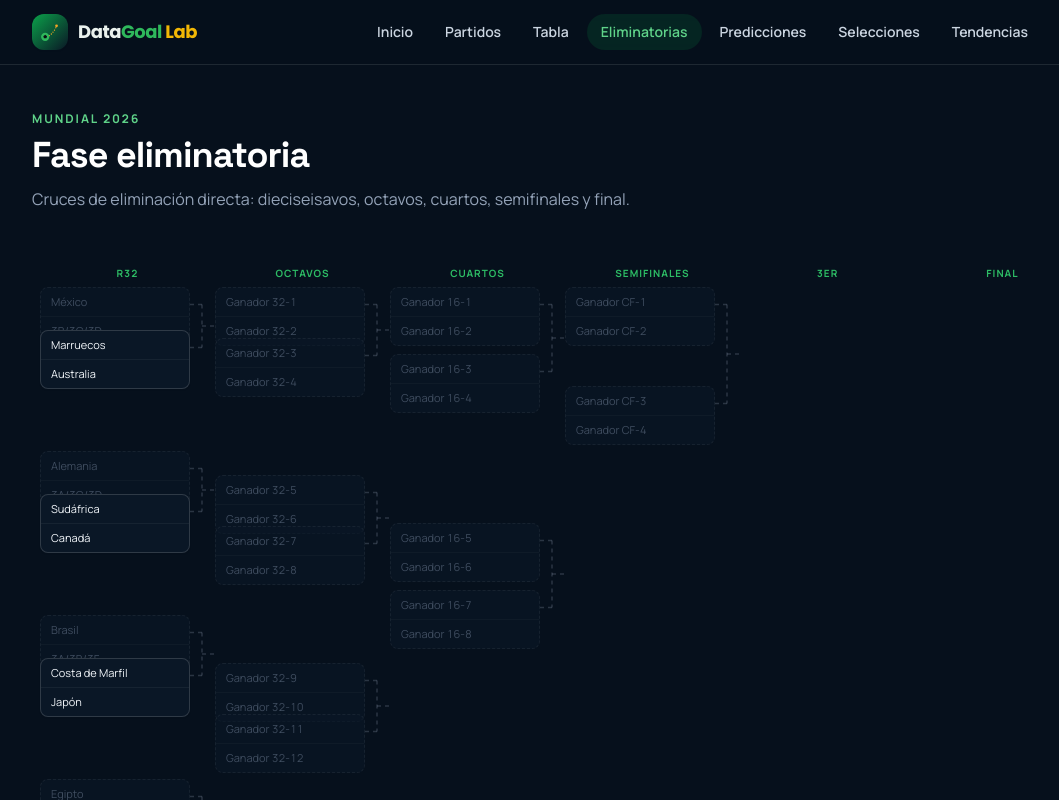
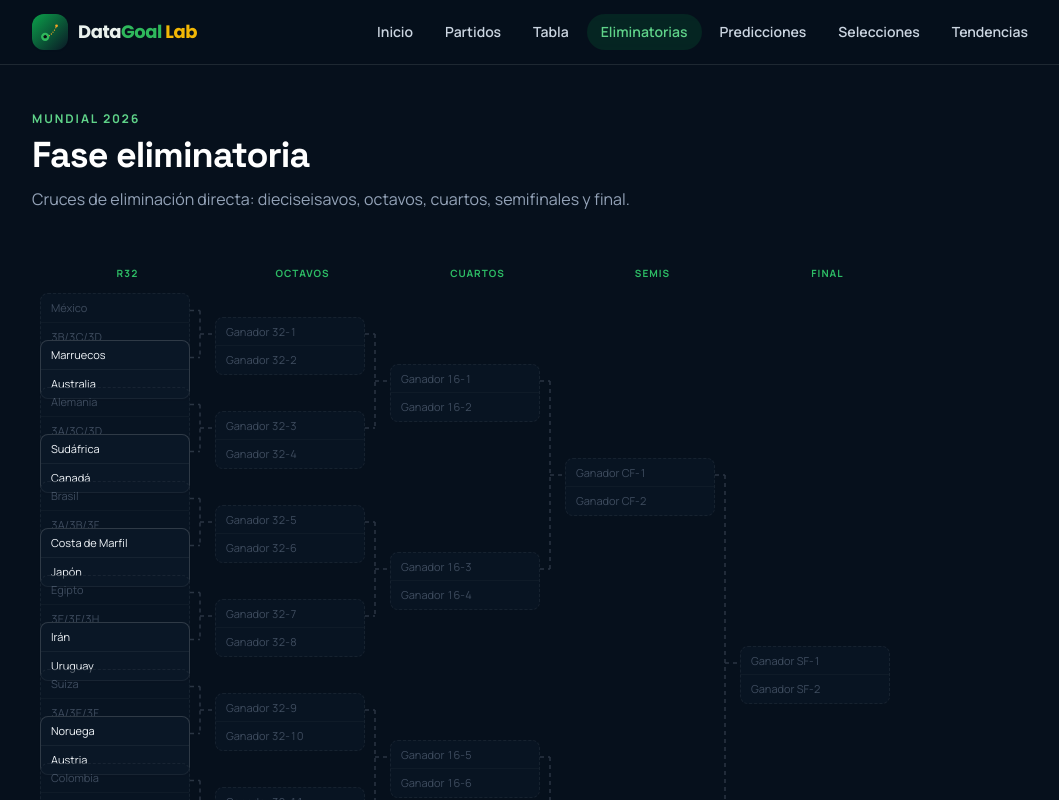
Before and after one commit to hugoandri/CLPAGWLDCP, a Next.js app: page /eliminatorias in a window 1280 px wide. Shown: the top 800 px of the page, without its empty margins (20-1079 px from the left). Built offline with nearby package versions, Linux system fonts and the light colour scheme.

Commit message:
fix: hero uses exact MatchCard component from partidos de hoy

```diff
--- a/components/KnockoutBracket.tsx
+++ b/components/KnockoutBracket.tsx
@@ -1,144 +1,170 @@
 import { knockoutRounds as fallbackRounds } from "@/data/knockout";
 import type { KnockoutRound, KnockoutMatch } from "@/data/knockout";
 import { cn } from "@/lib/utils";
+
+// Each R32 match occupies UNIT px of vertical space.
+// Round r occupies UNIT * 2^r per match → all rounds share the same total height.
+const MATCH_H = 35; // height of a match card (2 rows × ~17.5px)
+const UNIT = 47;    // base slot: 35px match + 12px min gap
+const MATCH_W = 150;
+const COL_W = 175;
+const CONN_X = MATCH_W + 10; // where vertical connector sits
 
 interface KnockoutBracketProps {
   className?: string;
   rounds?: KnockoutRound[];
 }
 
-// ─── Team label row ───
-function TeamLabel({ name, score, winner, gray }: { name: string; score?: number; winner?: boolean; gray?: boolean }) {
+// ── Team label ────────────────────────────────────────────────────────────────
+function TeamLabel({ name, score, winner, gray }: {
+  name: string; score?: number; winner?: boolean; gray?: boolean;
+}) {
   return (
-    <div className={cn("flex items-center justify-between gap-1 rounded px-2.5 py-[7px] text-[11px] leading-tight", gray && "text-slate-400 dark:text-slate-500", winner && "font-bold")} style={winner ? { background: "rgba(47, 184, 92, 0.12)", color: "#166534" } : {}}>
+    <div
+      className={cn(
+        "flex items-center justify-between gap-1 rounded px-2.5 py-[7px] text-[11px] leading-tight",
+        gray && "text-slate-400 dark:text-slate-500",
+        winner && "font-bold",
+      )}
+      style={winner ? { background: "rgba(47,184,92,0.12)", color: "#166534" } : {}}
+    >
       <span className="truncate">{name}</span>
-      {score !== undefined && <span className="shrink-0 tabular-nums font-bold">{score}</span>}
+      {score !== undefined && (
+        <span className="shrink-0 tabular-nums font-bold">{score}</span>
+      )}
     </div>
   );
 }
 
-// ─── Single match card ───
+// ── Match card ────────────────────────────────────────────────────────────────
 function MatchCard({ match }: { match: KnockoutMatch }) {
   const hasScore = match.status === "finished" && match.homeScore !== undefined;
   const homeWon = hasScore && (match.homeScore ?? 0) > (match.awayScore ?? 0);
   const awayWon = hasScore && (match.awayScore ?? 0) > (match.homeScore ?? 0);
   const isPlaceholder = match.status === "placeholder";
-  const isTbd = isPlaceholder || /^[123]°/.test(match.homeLabel) || match.homeLabel.startsWith("Ganador") || match.homeLabel.startsWith("Perdedor");
+  const isTbd =
+    isPlaceholder ||
+    /^[123]°/.test(match.homeLabel) ||
+    match.homeLabel.startsWith("Ganador") ||
+    match.homeLabel.startsWith("Perdedor");
 
   return (
-    <div className={cn("w-[150px] shrink-0 overflow-hidden rounded-lg border bg-white dark:bg-navy-900", isPlaceholder ? "border-dashed border-slate-200 dark:border-white/10" : "border-slate-200 shadow-sm dark:border-white/15", isTbd && "opacity-60")}>
-      <TeamLabel name={match.homeLabel} score={hasScore ? match.homeScore : undefined} winner={homeWon} gray={isTbd} />
+    <div
+      className={cn(
+        "overflow-hidden rounded-lg border bg-white dark:bg-navy-900",
+        isPlaceholder
+          ? "border-dashed border-slate-200 dark:border-white/10"
+          : "border-slate-200 shadow-sm dark:border-white/15",
+        isTbd && "opacity-60",
+      )}
+      style={{ width: MATCH_W }}
+    >
+      <TeamLabel
+        name={match.homeLabel}
+        score={hasScore ? match.homeScore : undefined}
+        winner={homeWon}
+        gray={isTbd}
+      />
       <div className="h-px bg-slate-100 dark:bg-white/5" />
-      <TeamLabel name={match.awayLabel} score={hasScore ? match.awayScore : undefined} winner={awayWon} gray={isTbd} />
+      <TeamLabel
+        name={match.awayLabel}
+        score={hasScore ? match.awayScore : undefined}
+        winner={awayWon}
+        gray={isTbd}
+      />
     </div>
   );
 }
 
-// ─── Bracket pair: two matches in round N, with connector to round N+1 ───
-function BracketPair({
-  topMatch,
-  bottomMatch,
-  spacing, // vertical gap between top and bottom match in px
-  pairWidth, // width reserved for connector in px
-}: {
-  topMatch: KnockoutMatch;
-  bottomMatch?: KnockoutMatch;
-  spacing: number;
-  pairWidth: number;
-}) {
-  const matchHeight = 35; // ~ 2 rows of 17.5px each
-  const pairHeight = matchHeight * 2 + spacing;
-  const midY = pairHeight / 2;
-  const matchRight = 150;
-  const junctionX = matchRight + 12;
-  const hasTeams = topMatch.status !== "placeholder" && !/^[123]°/.test(topMatch.homeLabel);
-  const dash = topMatch.status === "placeholder" ? 4 : 0;
-  const opacity = hasTeams ? 0.8 : 0.25;
+// ── Bracket ───────────────────────────────────────────────────────────────────
+export default function KnockoutBracket({ className, rounds }: KnockoutBracketProps) {
+  const data = rounds ?? fallbackRounds;
 
+  // 3rd place is shown separately below the main bracket
+  const bracketRounds = data.filter((r) => r.id !== "tercer-puesto" && r.matches.length > 0);
+  const thirdPlace = data.find((r) => r.id === "tercer-puesto");
+
+  if (bracketRounds.length === 0) {
     return (
-    <div className="relative" style={{ height: pairHeight }}>
-      {/* Top match */}
-      <div className="absolute left-0 top-0 z-10">
-        <MatchCard match={topMatch} />
-      </div>
-
-      {/* Bottom match */}
-      {bottomMatch && (
-        <div className="absolute left-0 z-10" style={{ top: matchHeight + spacing }}>
-          <MatchCard match={bottomMatch} />
-        </div>
-      )}
-
-      {/* Connector to next round */}
-      <svg className="absolute z-0" style={{ left: 0, top: 0, width: pairWidth, height: pairHeight, pointerEvents: "none" }}>
-        {/* Horizontal line from top match */}
-        <line x1={matchRight} y1={matchHeight / 2} x2={junctionX} y2={matchHeight / 2} stroke="#94a3b8" strokeWidth="1.5" strokeDasharray={dash > 0 ? `${dash},${dash}` : undefined} opacity={opacity} />
-        {/* Horizontal line from bottom match */}
-        <line x1={matchRight} y1={pairHeight - matchHeight / 2} x2={junctionX} y2={pairHeight - matchHeight / 2} stroke="#94a3b8" strokeWidth="1.5" strokeDasharray={dash > 0 ? `${dash},${dash}` : undefined} opacity={opacity} />
-        {/* Vertical connector line */}
-        <line x1={junctionX} y1={matchHeight / 2} x2={junctionX} y2={pairHeight - matchHeight / 2} stroke="#94a3b8" strokeWidth="1.5" strokeDasharray={dash > 0 ? `${dash},${dash}` : undefined} opacity={opacity} />
-        {/* Horizontal arm going right to next round */}
-        <line x1={junctionX} y1={midY} x2={junctionX + 12} y2={midY} stroke="#94a3b8" strokeWidth="1.5" strokeDasharray={dash > 0 ? `${dash},${dash}` : undefined} opacity={opacity} />
-      </svg>
+      <div className={cn("card p-8 text-center text-slate-500", className)}>
+        No hay partidos disponibles.
       </div>
     );
   }
 
-// ─── Main bracket component ───
-export default function KnockoutBracket({ className, rounds }: KnockoutBracketProps) {
-  const data = rounds ?? fallbackRounds;
-  const visibleRounds = data.filter((r) => r.matches.length > 0);
-  if (visibleRounds.length === 0) return <div className={cn("card p-8 text-center text-slate-500", className)}>No hay partidos disponibles.</div>;
-
-  // Calculate spacing: each round doubles the gap between pairs
-  // R32: match pairs have 12px gap between top and bottom
-  // R16: 28px gap
-  // QF: 60px gap
-  // SF: 124px gap
-  // Final: 252px gap (but only 1 match, no pair needed)
+  // Total height = UNIT × number of R32 matches
+  // e.g. 16 R32 matches → 47 × 16 = 752 px
+  const firstCount = bracketRounds[0].matches.length;
+  const totalH = UNIT * firstCount;
+  const HEADER_H = 28; // space for round label above each column
 
   return (
     <div className={cn("overflow-x-auto pb-4", className)}>
-      <div className="inline-flex gap-0 p-2" style={{ minWidth: visibleRounds.length * 190, minHeight: 600 }}>
-        {visibleRounds.map((round, rIdx) => {
-          const pairGap = Math.pow(2, rIdx) * 8; // R32: 8, R16: 16, QF: 32, SF: 64, Final: 128
-          const pairHeight = 35 * 2 + pairGap; // matchHeight * 2 + gap
+      <div className="inline-flex flex-col gap-8 p-2">
 
-          // For the final (1 match), just center it
-          if (round.matches.length === 1) {
-            return (
-              <div key={round.id} className="flex shrink-0 flex-col items-center" style={{ width: 175 }}>
-                <div className="mb-2 text-center" style={{ height: 20 }}>
-                  <span className="text-[10px] font-bold uppercase tracking-widest text-pitch-600 dark:text-pitch-400">{shortLabel(round.label)}</span>
-                </div>
-                <div className="flex items-center" style={{ height: pairHeight * (round.matches.length - 1 + 1) / 1, marginTop: pairHeight * 3 }}>
-                  <MatchCard match={round.matches[0]} />
-                </div>
-              </div>
-            );
-          }
+        {/* ── Main bracket columns ── */}
+        <div className="inline-flex" style={{ height: totalH + HEADER_H }}>
+          {bracketRounds.map((round, rIdx) => {
+            const slotH = UNIT * Math.pow(2, rIdx);
+            const isLast = rIdx === bracketRounds.length - 1;
 
             return (
-            <div key={round.id} className="flex shrink-0 flex-col" style={{ width: 175 }}>
+              <div
+                key={round.id}
+                className="relative shrink-0 flex flex-col"
+                style={{ width: COL_W }}
+              >
                 {/* Round label */}
-              <div className="mb-2 text-center" style={{ height: 20 }}>
-                <span className="text-[10px] font-bold uppercase tracking-widest text-pitch-600 dark:text-pitch-400">{shortLabel(round.label)}</span>
+                <div
+                  className="flex items-center justify-center shrink-0"
+                  style={{ height: HEADER_H }}
+                >
+                  <span className="text-[10px] font-bold uppercase tracking-widest text-pitch-600 dark:text-pitch-400">
+                    {shortLabel(round.label)}
+                  </span>
                 </div>
 
-              {/* Pairs stacked vertically */}
-              <div className="flex flex-col" style={{ gap: pairGap * 2 + 70 }}>
-                {Array.from({ length: Math.ceil(round.matches.length / 2) }, (_, pairIdx) => {
-                  const topMatch = round.matches[pairIdx * 2];
-                  const bottomMatch = round.matches[pairIdx * 2 + 1];
+                {/* Bracket area */}
+                <div className="relative" style={{ width: COL_W, height: totalH }}>
+
+                  {/* SVG connector lines */}
+                  {!isLast && (
+                    <svg
+                      className="absolute inset-0 pointer-events-none"
+                      width={COL_W}
+                      height={totalH}
+                    >
+                      {Array.from(
+                        { length: Math.floor(round.matches.length / 2) },
+                        (_, pairIdx) => {
+                          const topI = pairIdx * 2;
+                          const topCY = topI * slotH + slotH / 2;
+                          const botCY = (topI + 1) * slotH + slotH / 2;
+                          const midY = (topCY + botCY) / 2;
+                          const ph = round.matches[topI]?.status === "placeholder";
+                          const dash = ph ? "4,4" : undefined;
+                          const op = ph ? 0.25 : 0.6;
 
                           return (
-                    <BracketPair
-                      key={topMatch.slug}
-                      topMatch={topMatch}
-                      bottomMatch={bottomMatch}
-                      spacing={pairGap}
-                      pairWidth={175}
-                    />
+                            <g key={pairIdx} opacity={op}>
+                              <line x1={MATCH_W} y1={topCY} x2={CONN_X} y2={topCY} stroke="#94a3b8" strokeWidth="1.5" strokeDasharray={dash} />
+                              <line x1={MATCH_W} y1={botCY} x2={CONN_X} y2={botCY} stroke="#94a3b8" strokeWidth="1.5" strokeDasharray={dash} />
+                              <line x1={CONN_X} y1={topCY} x2={CONN_X} y2={botCY} stroke="#94a3b8" strokeWidth="1.5" strokeDasharray={dash} />
+                              <line x1={CONN_X} y1={midY} x2={COL_W} y2={midY} stroke="#94a3b8" strokeWidth="1.5" strokeDasharray={dash} />
+                            </g>
+                          );
+                        },
+                      )}
+                    </svg>
+                  )}
+
+                  {/* Match cards, each centered in its slot */}
+                  {round.matches.map((match, mIdx) => {
+                    const top = mIdx * slotH + (slotH - MATCH_H) / 2;
+                    return (
+                      <div key={match.slug} className="absolute left-0" style={{ top }}>
+                        <MatchCard match={match} />
+                      </div>
                     );
                   })}
                 </div>
@@ -146,15 +172,28 @@ export default function KnockoutBracket({ className, rounds }: KnockoutBracketPr
             );
           })}
         </div>
+
+        {/* ── Third place (below bracket) ── */}
+        {thirdPlace && thirdPlace.matches.length > 0 && (
+          <div className="flex items-center gap-4 border-t border-slate-200 pt-5 dark:border-white/10">
+            <span className="w-[90px] shrink-0 text-right text-[10px] font-bold uppercase tracking-widest text-pitch-600 dark:text-pitch-400">
+              3er puesto
+            </span>
+            <MatchCard match={thirdPlace.matches[0]} />
+          </div>
+        )}
+      </div>
     </div>
   );
 }
 
 function shortLabel(label: string): string {
   const map: Record<string, string> = {
-    "Dieciseisavos de final": "R32", "Octavos de final": "Octavos",
-    "Cuartos de final": "Cuartos", "Semifinales": "Semifinales",
-    "Tercer puesto": "3er", "Final": "Final",
+    "Dieciseisavos de final": "R32",
+    "Octavos de final": "Octavos",
+    "Cuartos de final": "Cuartos",
+    "Semifinales": "Semis",
+    "Final": "Final",
   };
   return map[label] || label;
 }
```
Also changed, not shown: app/page.tsx (+2 -50 lines). Lines whose indentation alone changed are shown as unchanged.
